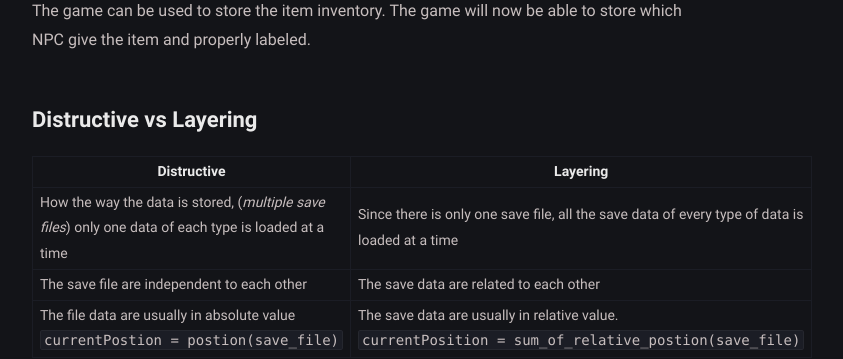
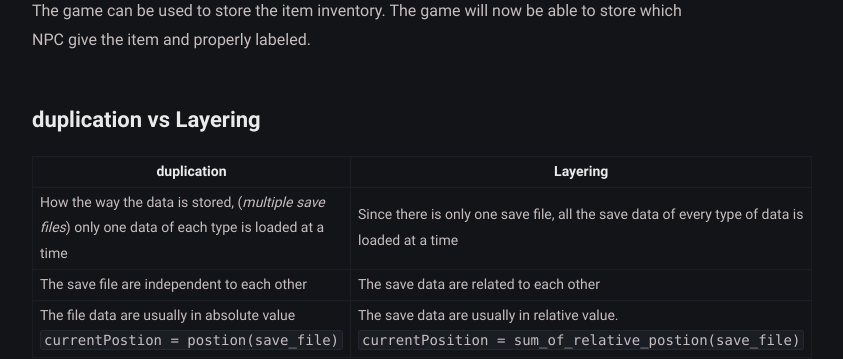
Before and after one commit to mayank-prasoon/gamedesign.github.io, a Jekyll site: the page built from _posts/2021-06-02-a-guide-on-save-system-for-non-linear-game.md, in a window 1280 px wide and 900 px high, scrolled down 18539 px. Shown: the part 157-516 px from the top of the window, without its empty margins (278-1121 px from the left). Built offline with Jekyll 4.4.1, drawn with Linux system fonts in a browser that asks for light colours.

Commit message:
Update 2021-06-02-a-guide-on-save-system-for-non-linear-game.md

```diff
--- a/_posts/2021-06-02-a-guide-on-save-system-for-non-linear-game.md
+++ b/_posts/2021-06-02-a-guide-on-save-system-for-non-linear-game.md
@@ -411,9 +411,9 @@ func load_save() -> void:
 The game can be used to store the item inventory.
 The game will now be able to store which NPC give the item and properly labeled.
 
-## Distructive vs Layering
+## duplication vs Layering
 
-| Distructive                                                                                           | Layering                                                                                                                                      |
+| duplication                                                                                           | Layering                                                                                                                                      |
 | ------------------------------------------------------------------------------------------------------- | ----------------------------------------------------------------------------------------------------------------------------------------------- |
 | How the way the data is stored, (*multiple save files*) only one data of each type is loaded at a time | Since there is only one save file, all the save data of every type of data is loaded at a time                                                |
 | The save file are independent to each other                                                           | The save data are related to each other                                                                                                       |
```
